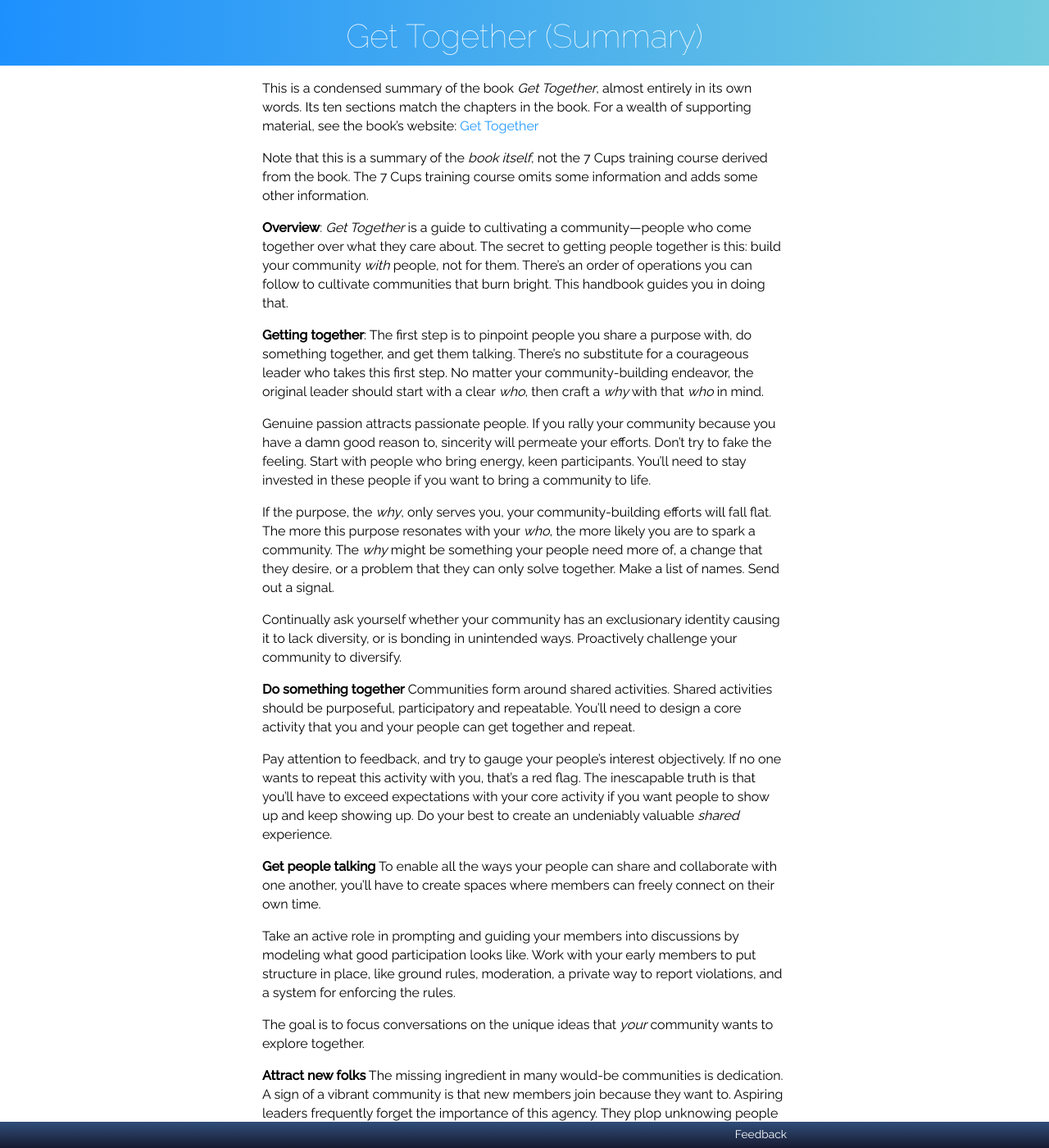
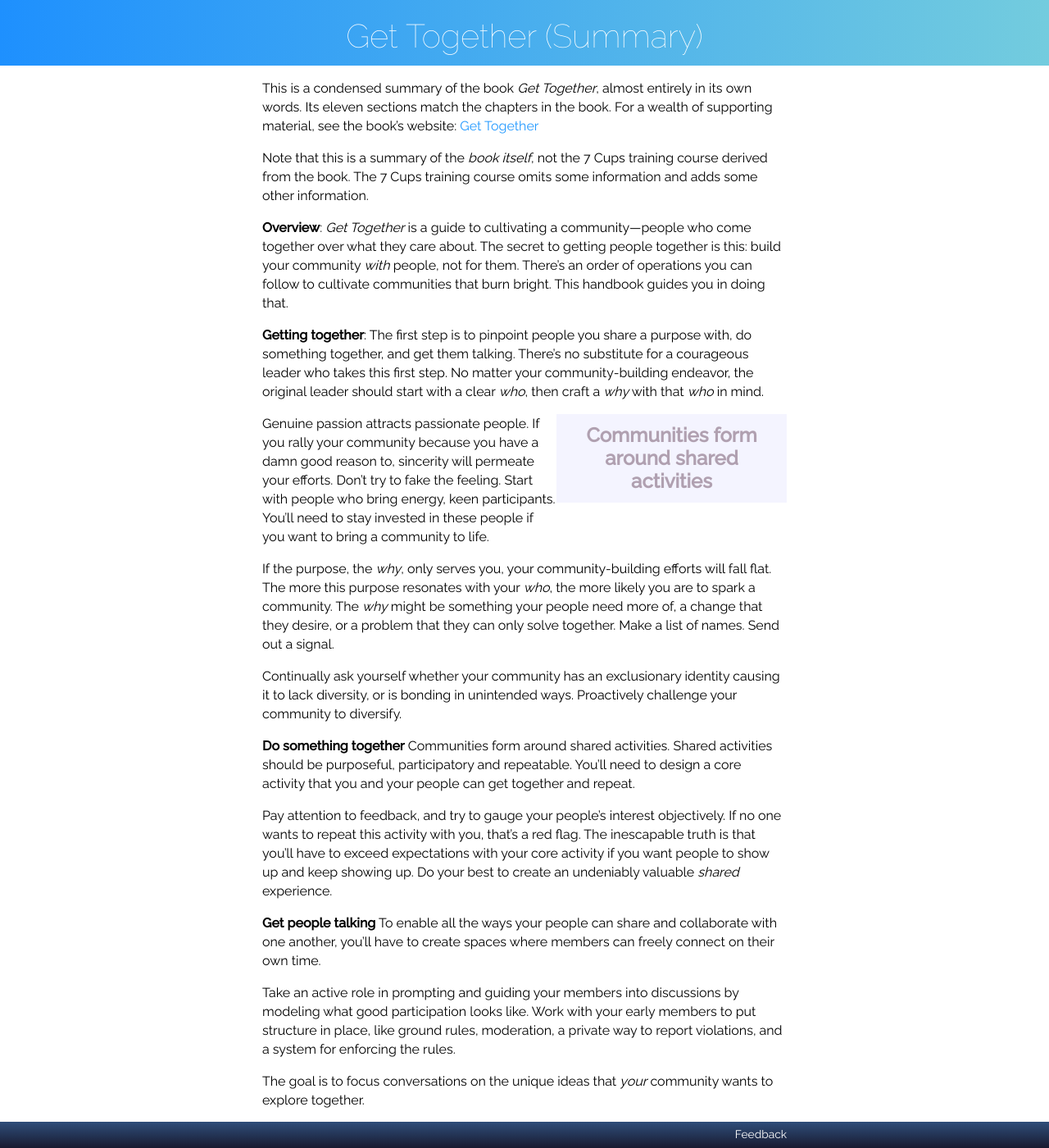
Before and after one commit to RarelyCharlie/rarelycharlie.github.io, a Jekyll site: the page built from _draft/gtsummary.md, in a window 1280 px wide and 1400 px high. Shown: the whole window at 82% size. Built offline with Jekyll 4.4.1, drawn with Linux system fonts in a browser that asks for light colours.

Commit message:
try a box

```diff
--- a/_draft/gtsummary.md
+++ b/_draft/gtsummary.md
@@ -2,7 +2,9 @@
 title: Get Together (Summary)
 layout: default
 ---
-This is a condensed summary of the book *Get Together*, almost entirely in its own words. Its ten sections match the chapters in the book. For a wealth of supporting material, see the book's website: [Get Together](https://gettogetherbook.com)
+<style>.box {color: #a9ae; font-size: 150%; font-weight: bold; line-height: 1.15em; margin: 0 1ex; background: #f4f4ff; padding: 1ex; text-align: center; width: 40%; float: right;}</style>
+
+This is a condensed summary of the book *Get Together*, almost entirely in its own words. Its eleven sections match the chapters in the book. For a wealth of supporting material, see the book's website: [Get Together](https://gettogetherbook.com)
 
 Note that this is a summary of the *book itself*, not the 7 Cups training course derived from the book. The 7 Cups training course omits some information and adds some other information.
 
@@ -10,6 +12,9 @@ Note that this is a summary of the *book itself*, not the 7 Cups training course
 
 
 **Getting together**: The first step is to pinpoint people you share a purpose with, do something together, and get them talking. There’s no substitute for a courageous leader who takes this first step. No matter your community-building endeavor, the original leader should start with a clear *who*, then craft a *why* with that *who* in mind.
+
+Communities form around shared activities
+{:.box}
 
 Genuine passion attracts passionate people. If you rally your community because you have a damn good reason to, sincerity will permeate your efforts. Don’t try to fake the feeling. Start with people who bring energy, keen participants. You’ll need to stay invested in these people if you want to bring a community to life.
 
```
